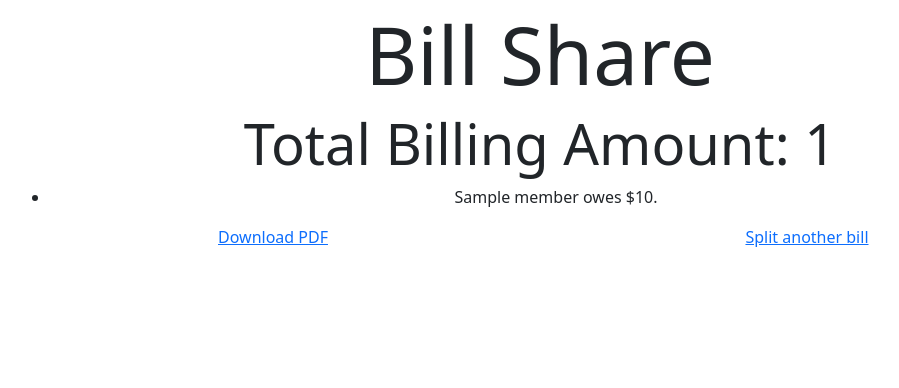
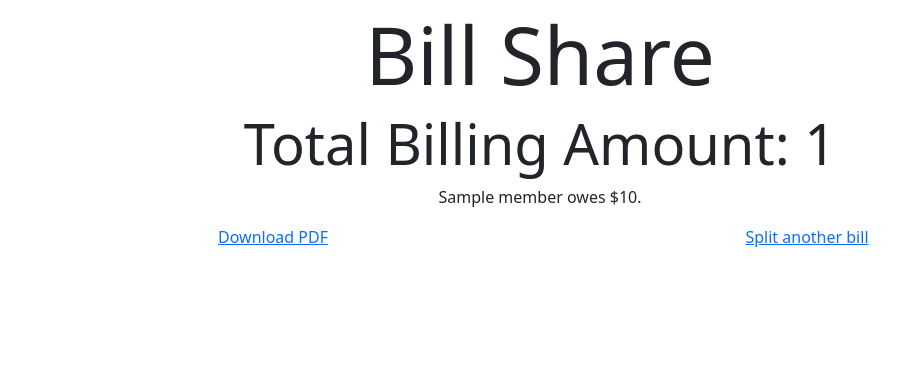
Before and after one commit to ImpendingKataclysm/bill_share_app_django, a Django app: template templates/main/results.html in a window 1280 px wide. Shown: the part 42-430 px from the top of the page, without its empty margins (100-999 px from the left). Run offline with Django 4.2, Linux system fonts and the light colour scheme; the template is opened without the code that fills it: most values are stand-ins (such as "Sample title", 1, 10 or a date in 2020).

Commit message:
Removed default styles and margins from the party members list on the results page.

```diff
--- a/templates/main/results.html
+++ b/templates/main/results.html
@@ -5,7 +5,7 @@
 {% block content %}
     <div class="list_wrap">
         <h2 class="display-4">Total Billing Amount: {{ total_billing_amount }}</h2>
-        <ul>
+        <ul class="list-unstyled">
             {% for member in party_members %}
                 <li>{{ member.name }} owes ${{ member.share_amount }}.</li>
             {% endfor %}
```
